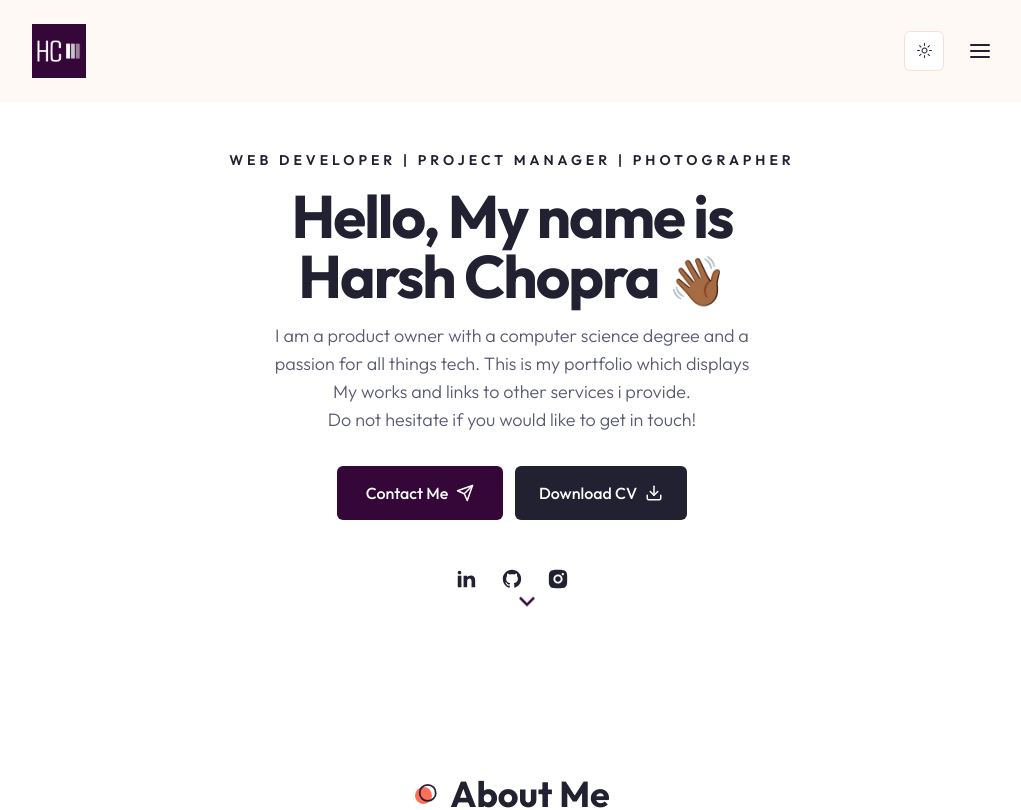
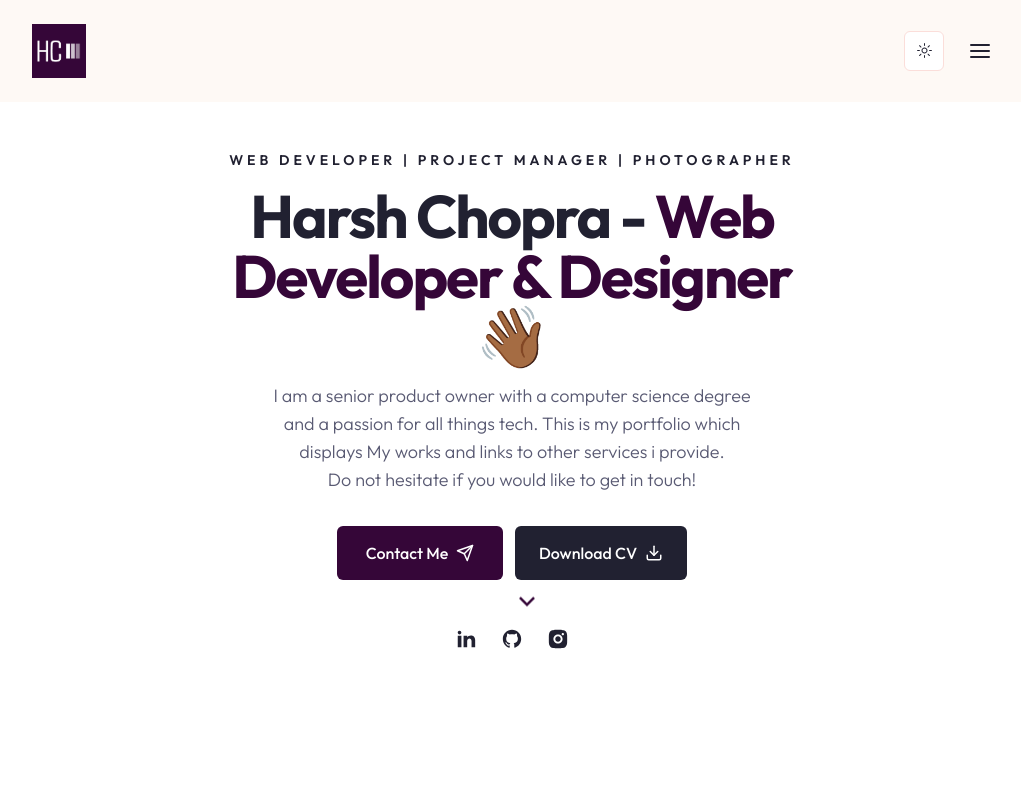
Before and after one commit to HChopra22/personal-portfolio, a Next.js app: page / in a window 1280 px wide. Shown: the top 810 px of the page, without its empty margins (128-1149 px from the left). Built offline with nearby package versions, Linux system fonts and the light colour scheme.

Commit message:
hero seo cleanup and no overlap

```diff
--- a/components/Hero.jsx
+++ b/components/Hero.jsx
@@ -1,6 +1,7 @@
 import Link from 'next/link'
 import { Button } from './ui/button'
 import { Download, Send } from 'lucide-react'
+//import Image from 'next/image'
 
 import {
   RiBriefcase4Fill,
@@ -16,25 +17,25 @@ import Socials from './Socials'
 
 const Hero = () => {
   return (
-      <section className='py-12 xl:py-24 h-[84vh] xl:pt-28 dark:bg-accent bg-no-repeat bg-bottom bg-cover'>
+      <section className='py-12 xl:py-24 min-h-screen xl:pt-28 dark:bg-accent bg-no-repeat bg-bottom bg-cover'>
         <div className="container mx-auto">
           <div className='flex justify-between gap-x-8'>
             {/*text */}
             <div className='flex max-w-[600px] flex-col justify-center mx-auto xl:mx-0 text-center xl:text-left'>
               <div className='text-sm uppercase font-semibold mb-4 dark:text-primary tracking-[4px]'>Web Developer | Project Manager | Photographer </div>
-              <h1 className='h1 mb-4 dark:text-primary'>Hello, My name is Harsh Chopra <span className='text-5xl'>👋🏾</span></h1>
+              <h1 className='h1 mb-4 dark:text-primary'>Harsh Chopra - <span className='text-primary'>Web Developer & Designer</span> 👋🏾</h1>
               <p className='subtitle max-w-[490px] mx-auto xl:mx-0'>
-                I am a product owner with a computer science degree and a passion for all things tech. This is my portfolio which displays My works and links to other services i provide. <br/> Do not hesitate if you would like to get in touch!
+                I am a senior product owner with a computer science degree and a passion for all things tech. This is my portfolio which displays My works and links to other services i provide. <br/> Do not hesitate if you would like to get in touch!
               </p>
               {/*buttons */}
               <div className='flex flex-col gap-y-3 md:flex-row gap-x-3 mx-auto xl:mx-0 mb-12'>
                 <Link href='/contact'>
-                  <Button className='gap-x-2'>
+                  <Button className='gap-x-2 aria-label="Contact Harsh Chopra'>
                     Contact Me <Send size={18} />
                   </Button>
                 </Link>
-                <a href='/HarshChopraCV-july.pdf'  download='/HarshChopraCV-july.pdf'>
-                  <Button variant='secondary' className='gap-x-2'>
+                <a href='/HarshChopraCV-july.pdf' download>
+                  <Button variant='secondary' className='gap-x-2' aria-label="Download Harsh Chopra's CV">
                     Download CV <Download size={18} />
                   </Button>
                 </a>
@@ -51,7 +52,7 @@ const Hero = () => {
               {/*badge3 */}
               <Badge containerStyles='absolute top-[65%] -right-8' icon={<RiArtboard2Fill/>} endCountNum={10} endCountText='+' badgeText='UX Designs created' />
               <div className='bg-hero_shape2_light dark:bg-hero_shape2_dark w-[500px] h-[500px] bg-no-repeat absolute -top-1 -right-2'>
-                <DevImg containerStyles='bg-hero_shape w-[510px] h-[462px] bg-no-repeat relative bg-bottom' imgSrc='/hero/harsh-hero-memoji-1.png'/>
+                <DevImg containerStyles='bg-hero_shape w-[510px] h-[462px] bg-no-repeat relative bg-bottom' imgSrc='/hero/harsh-hero-memoji-1.png' alt="Harsh Chopra's image"/>
               </div>
             </div>
           </div>
```
